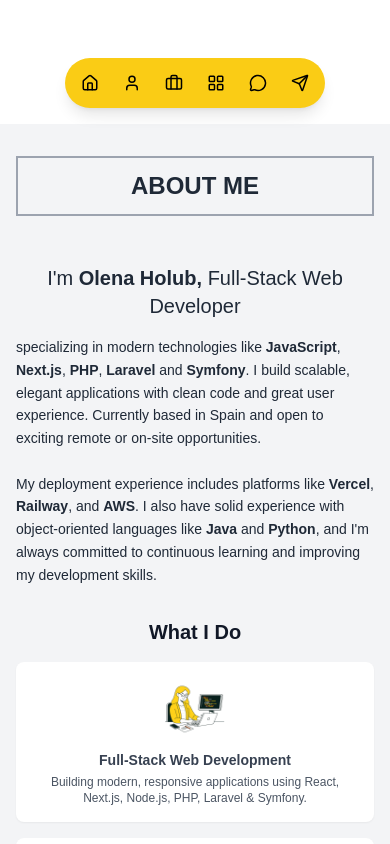
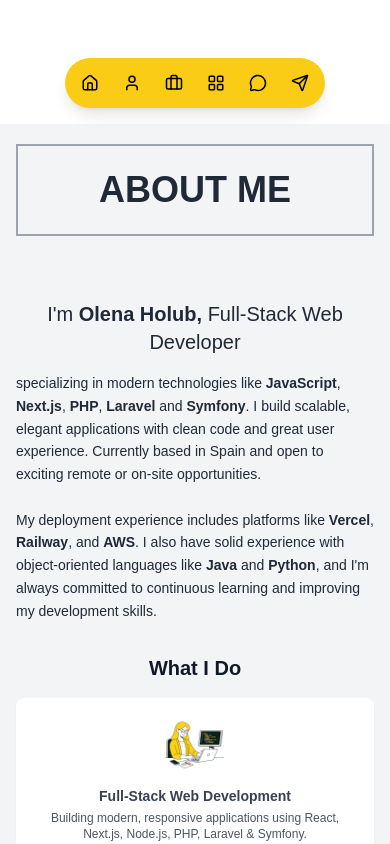
Before and after one commit to OlenaHolu/olena-holub-personal-site, a Next.js app: page / in a window 390 px wide. Shown: the part 720-1564 px from the top of the page. Built offline with nearby package versions, Linux system fonts and the light colour scheme.

Commit message:
Update About section styles for improved layout and spacing

```diff
--- a/components/sections/About.tsx
+++ b/components/sections/About.tsx
@@ -2,10 +2,10 @@ import Image from 'next/image';
 
 export default function About() {
   return (
-    <section id="about" className="min-h-screen bg-gray-100 px-4 sm:px-8 lg:px-24 py-8 lg:py-16">
+    <section id="about" className="min-h-screen bg-gray-100 px-4 sm:px-12 lg:px-24 py-5">
 
-      <div className="flex justify-center mb-8 lg:mb-12">
-        <h2 className="text-2xl sm:text-3xl lg:text-4xl font-bold text-center px-4 sm:px-6 py-3 sm:py-4 lg:py-6 border-2 border-gray-400 w-full max-w-md lg:max-w-none">
+      <div className="flex justify-center mb-12">
+        <h2 className="text-4xl sm:text-5xl font-bold text-center w-full px-6 py-6 border-2 border-gray-400 inline-block">
           ABOUT ME
         </h2>
       </div>
```
